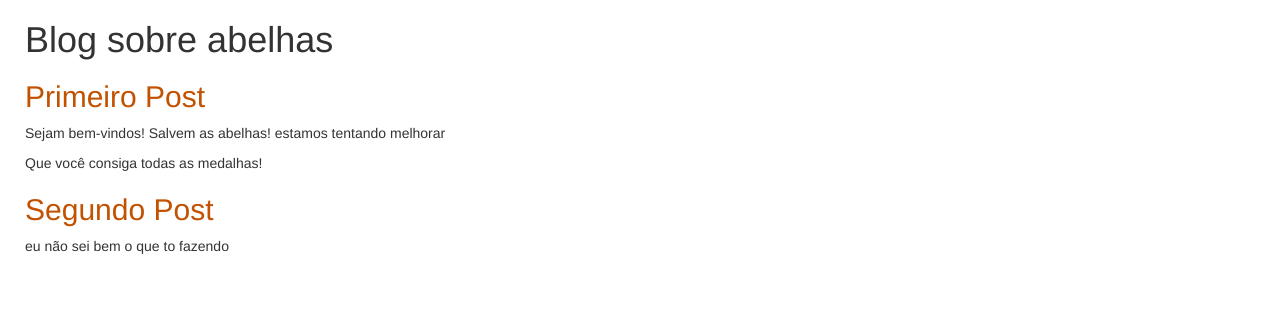
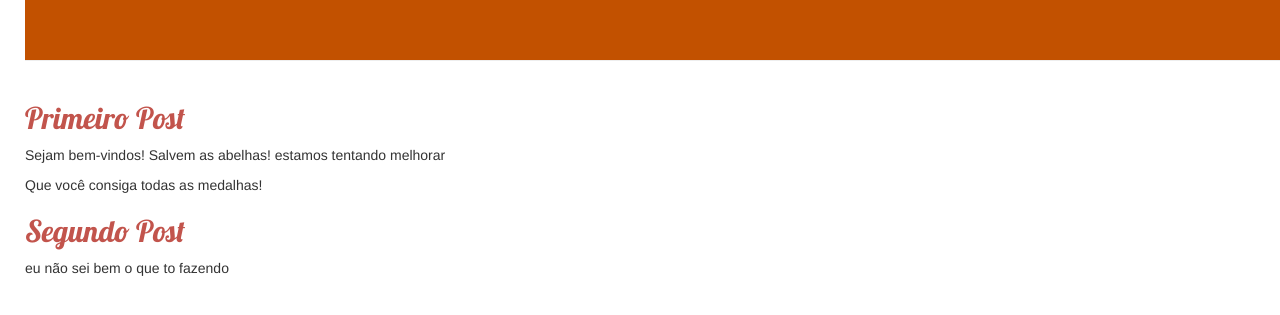
Before and after one commit to AnniProvietti/my-first-blog, a Django app: page / in a window 1280 px wide. Shown: the top 315 px of the page. Run offline with Django 3.2, Linux system fonts and the light colour scheme; data that the repository does not hold is empty; some libraries are stand-ins or nearby versions.

Commit message:
ajustes css

```diff
--- a/blog/static/css/blog.css
+++ b/blog/static/css/blog.css
@@ -1,5 +1,43 @@
+.page-header{
+    background-color: #C25100;
+    margin-top: 0;
+    padding: 20px 20px 20px 40px;
+}
+.page-header h1, .page-header h1 a, .page-header h1 a:visited, .page-header h1 a :active{
+    color: #ffffff;
+    font-size: 36pt;
+    text-decoration:none;
+}
+.contet{
+    margin-left:40px;
+}
+h1, h2, h3, h4{
+    font-family: 'Lobster', cursive;
+}
+.date{
+    color: #828282;
+}
+.save{
+    float: right;
+}
+.post-form textarea, .post-form input {
+    width:100%;
+}
+.top-menu, .top-menu:hover, .top-menu:visited{
+    color: #000000;
+    float: right;
+    font-size: 26pt;
+    margin-right: 20px;
+}
+.post{
+    margin-bottom: 70px;
+}
+.post h2 a, .post h2 a:visited{
+    color:#000000;
+}
 h1 a, h2 a {
-     color: #C25100;
+     color: #c2544c;
+     font-family: 'Lobster';
 }
 body {
     padding-left: 25px;
--- a/blog/templates/blog/post_list.html
+++ b/blog/templates/blog/post_list.html
@@ -4,19 +4,28 @@
         <link rel="stylesheet" href="//maxcdn.bootstrapcdn.com/bootstrap/3.2.0/css/bootstrap.min.css">
         <link rel="stylesheet" href="//maxcdn.bootstrapcdn.com/bootstrap/3.2.0/css/bootstrap-theme.min.css">
         <link rel="stylesheet" href="{% static 'css/blog.css' %}">
+        <link href="//fonts.googleapis.com/css?family=Lobster&subset=latin,latin-ext" rel="stylesheet" type="text/css">
         <title>Abelhas </title>
     </head>
     <body>
-            <h1>Blog sobre abelhas</h1>
-            {% for post in posts %}
-                <div>
-                    <p>published:{{post.published_date}}</p>
-                    <h2><a href="">{{post.title}}</a></h2>
-                    <p>{{post.text|linebreaksbr}}</p>
+        <div class="page-header">
+            <h1><a href="/"O blog das abelhas></a></h1>
+        </div>
+        <div class="content container">
+            <div class="row">
+                <div class="col-md-8">
+                {% for post in posts %}
+                    <div class="post">
+                        <div class="date">
+                            <p>published: {{ post.published_date }}</p>
+                        </div>
+                        <h2><a href="">{{ post.title }}</a></h2>
+                        <p>{{ post.text|linebreaksbr }}</p>
+                    </div>
+                {% endfor %}
                 </div>
-
-            {% endfor %}
-
+            </div>
+        </div>
         <div>
             <h2><a href="">Primeiro Post</a></h2>
             <p>
```
